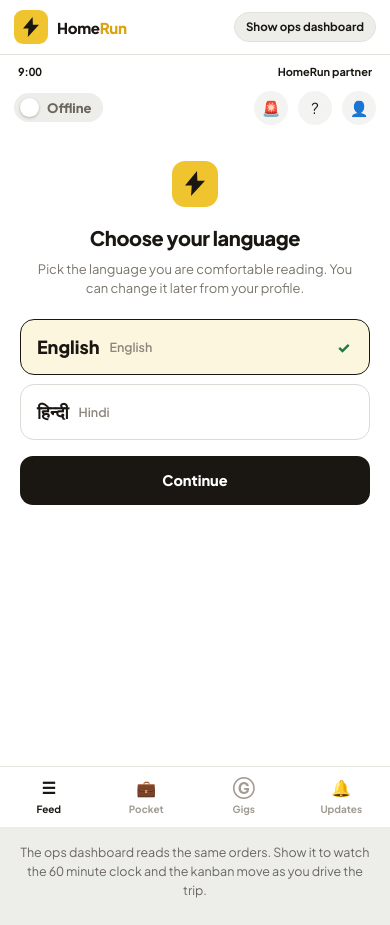
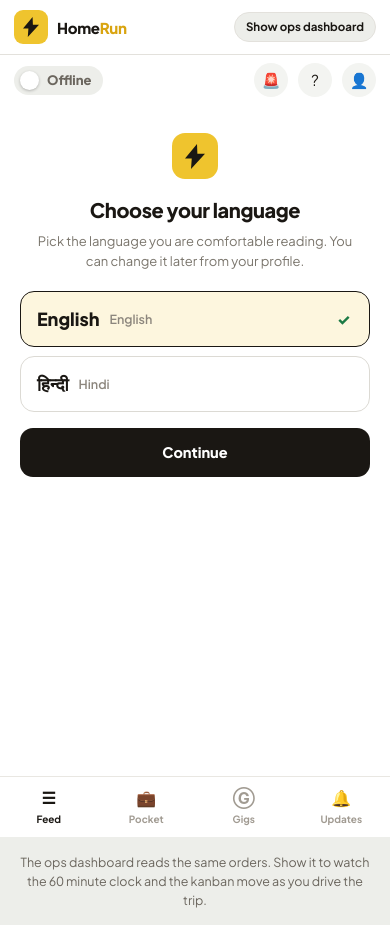
Before and after one commit to Anushka-shukla/Homerun, a React (Vite) app: page / in a window 390 px wide. Built offline with nearby package versions, Linux system fonts and the light colour scheme.

Commit message:
cosmetic changes

```diff
--- a/src/styles.css
+++ b/src/styles.css
@@ -608,9 +608,13 @@ button{font:inherit;color:inherit;cursor:pointer}
 
   .phone{width:100%;max-width:none;padding:0;border-radius:0;box-shadow:none;background:transparent}
 
+  /* the mock status bar only exists to sell the phone frame on desktop. A real
+     phone already has one, with the real time in it. */
+  .statusbar{display:none}
+
   /* one scroll container on mobile: the page. The screen grows with its
      content and the nav bar rides the bottom of the viewport. */
-  .screen{border-radius:0;height:auto;min-height:calc(100vh - 72px)}
+  .screen{border-radius:0;height:auto;min-height:calc(100vh - 62px)}
   .body{overflow:visible;overscroll-behavior:auto}
   .navbar{position:sticky;bottom:0;z-index:20;padding-bottom:env(safe-area-inset-bottom,0px)}
 
@@ -636,6 +640,6 @@ button{font:inherit;color:inherit;cursor:pointer}
 }
 @supports (height: 100svh){
   @media (max-width: 680px){
-    .screen{min-height:calc(100svh - 72px)}
+    .screen{min-height:calc(100svh - 62px)}
   }
 }
```
